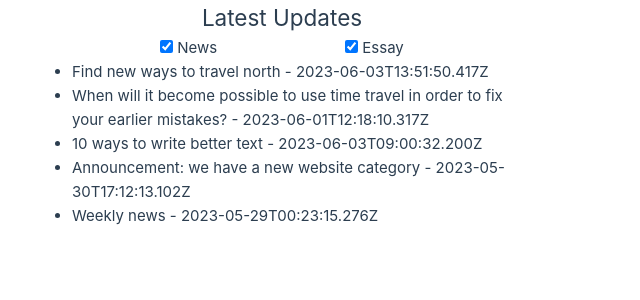
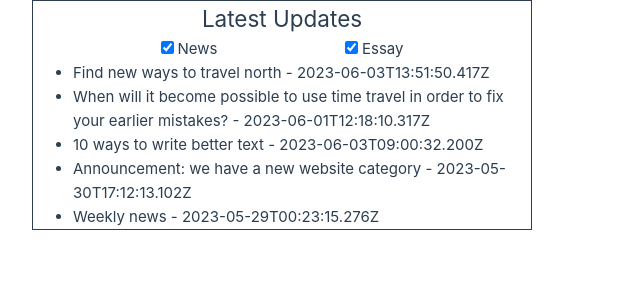
Before and after one commit to RadomirDjokovic4492/vue-test, a Vue app: page / in a window 1280 px wide. Shown: the top 300 px of the page, without its empty margins (0-640 px from the left). Built offline with nearby package versions, Linux system fonts and the light colour scheme; the HTML template or start-up script is replaced by a standard one.

Commit message:
feat: set border to LatestUpdates component

```diff
--- a/src/components/LatestUpdates.vue
+++ b/src/components/LatestUpdates.vue
@@ -114,6 +114,7 @@ const visibleArticles = computed(() => {
 .latest-updates {
   width: 100%;
   max-width: 500px;
+  border: 1px solid;
 }
 .filter-box {
   display: flex;
```
